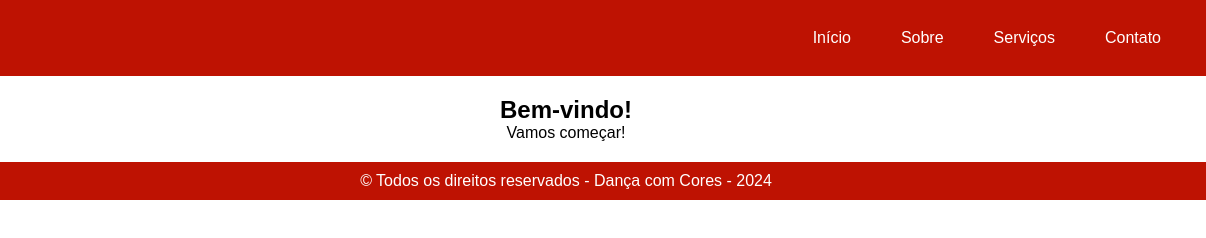
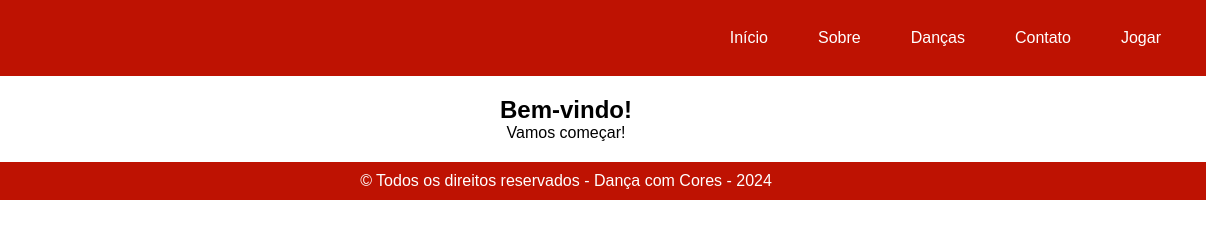
Before and after one commit to Miguel-An-gel/Projeto-individual, a plain HTML site: page site/index.html in a window 1280 px wide. Shown: the full height of the page, 74-1280 px from the left. Drawn offline with Linux system fonts and the light colour scheme.

Commit message:
Atualizando a pagina

```diff
--- a/site/index.html
+++ b/site/index.html
@@ -138,8 +138,10 @@
             <ul>
                 <li><a href="#">Início</a></li>
                 <li><a href="#">Sobre</a></li>
-                <li><a href="#">Serviços</a></li>
+                <li><a href="#">Danças</a></li>
                 <li><a href="#">Contato</a></li>
+                <li><a href="#">Jogar</a></li>
+
             </ul>
 
             <div class="danca" id="danca-icon">
```
